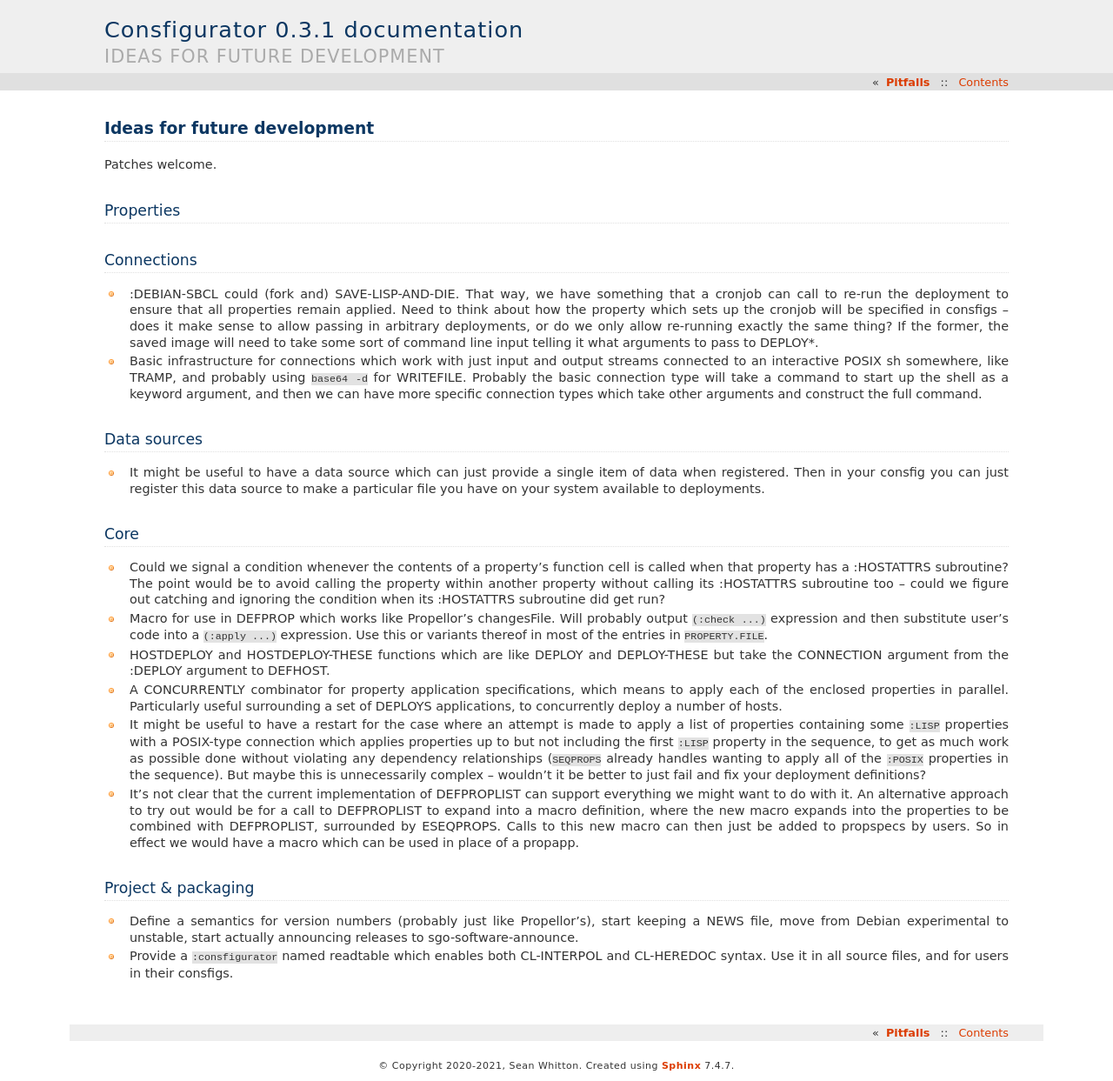
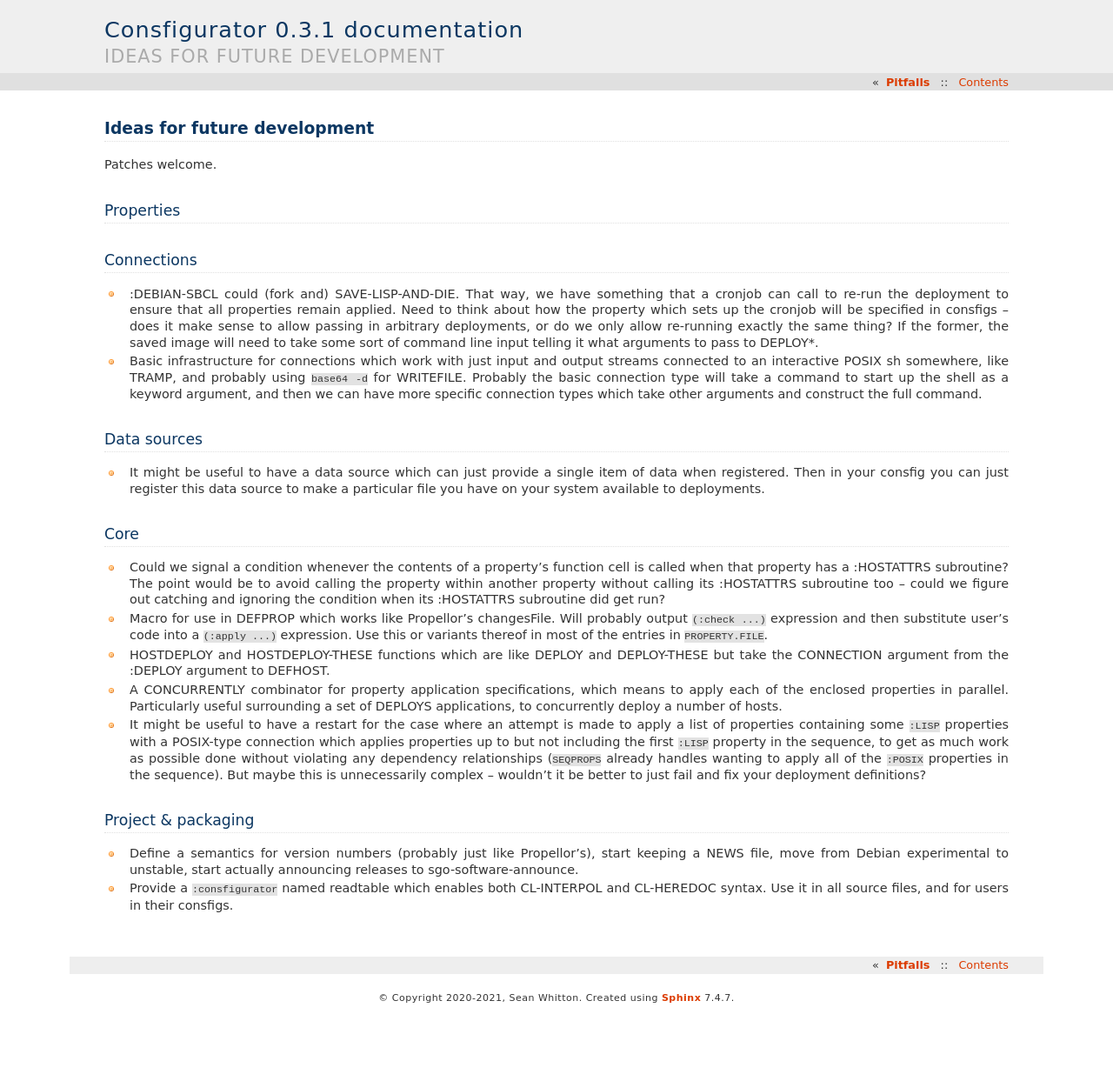
Before and after one commit to spwhitton/consfigurator, a Sphinx documentation site: the page built from doc/ideas.rst, in a window 1280 px wide. Shown: the whole page at 87% size. Built offline with Sphinx 7.4.7, drawn with Linux system fonts in a browser that asks for light colours; after the commit the page ends 1165 px from its top, so only the background shows below that.

Commit message:
now we have DEFPROPSPEC, drop idea about DEFPROPLIST defining macros
In fact, there are at least some cases where having DEFPROPSPEC define a macro
would be less flexible than the current approach.  For example, suppose what
we want is for one of the arguments to a property defined with DEFPROPLIST to
be evaluated and then passed as an argument to a property combinator, but
outside of a propapp.  If DEFPROPSPEC defines a macro, then after
macroexpansion this argument will not appear inside a propapp, and so in the
evaluation of DEFPROPLIST's unevaluated propspec, it will not be evaluated.

Signed-off-by: Sean Whitton <spwhitton@spwhitton.name>

```diff
--- a/doc/ideas.rst
+++ b/doc/ideas.rst
@@ -65,14 +65,6 @@ Core
   But maybe this is unnecessarily complex -- wouldn't it be better to just
   fail and fix your deployment definitions?
 
-- It's not clear that the current implementation of DEFPROPLIST can support
-  everything we might want to do with it.  An alternative approach to try out
-  would be for a call to DEFPROPLIST to expand into a macro definition, where
-  the new macro expands into the properties to be combined with DEFPROPLIST,
-  surrounded by ESEQPROPS.  Calls to this new macro can then just be added to
-  propspecs by users.  So in effect we would have a macro which can be used in
-  place of a propapp.
-
 Project & packaging
 -------------------
 
```
